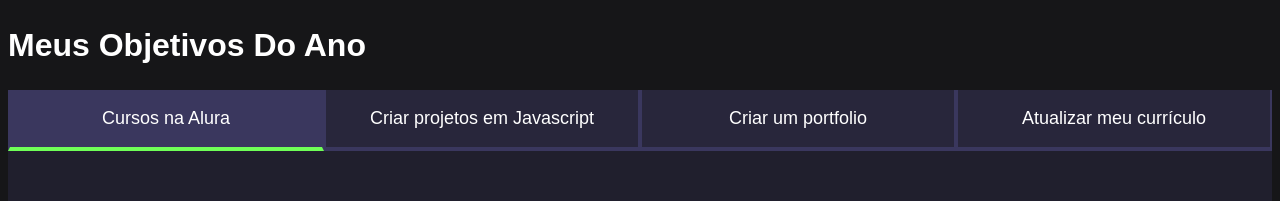
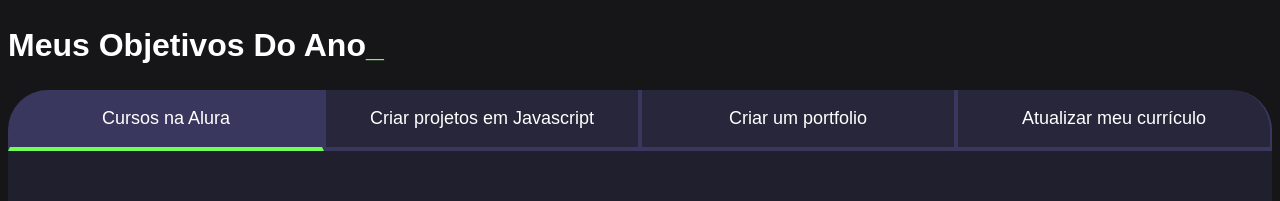
Before and after one commit to daviszeremeta/3-B, a plain HTML site: page index.html in a window 1280 px wide. Shown: the top 201 px of the page. Drawn offline with Linux system fonts and the light colour scheme.

Commit message:
Add files via upload

```diff
--- a/index.html
+++ b/index.html
@@ -8,7 +8,7 @@
 </head>
 <body>
     <section class="conteudo=principal">
-        <h2 class="titulo-principal">Meus Objetivos Do Ano<span></span> </h2>
+        <h2 class="titulo-principal">Meus Objetivos Do Ano<span>_</span> </h2>
     <div class="conteudo">
         <div class="botoes">
             <button class="botao ativo">Cursos na Alura</button>
--- a/style.css
+++ b/style.css
@@ -11,6 +11,9 @@
     text-align: left;
     width: 100%;
     font-size: 32px;
+}
+.titulo-principal span {
+    color: var(--verde);
 }
 
 .botao.ativo{
@@ -59,6 +62,7 @@
     border-left: 2px solid var(--botao-ativo);
     border-right: 2px solid var(--botao-ativo);
     border-top: none;
+
 }
 .botoes {
     display: block;
@@ -68,7 +72,16 @@
     .botoes {
         display: flex;
     }
+
+    .botao:first-child {
+        border-radius: 40px 0 0 0;
+    }
+
+    .botao:last-child {
+        border-radius: 0 40px 0 0;
+    }
 }
+
 @import url('https://fonts.googleapis.com/css?family=Chakra+Petch:wght@400;700&display=swap');
 
 :root {
```
